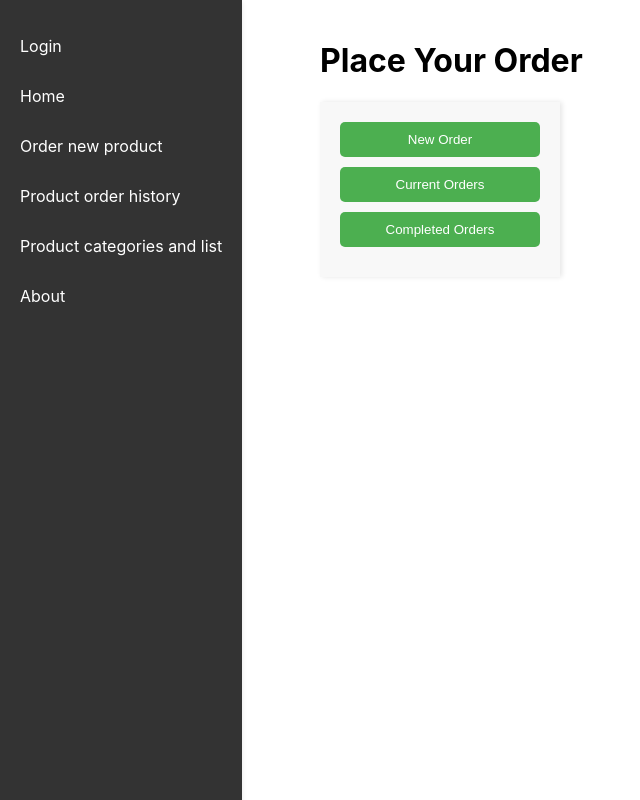
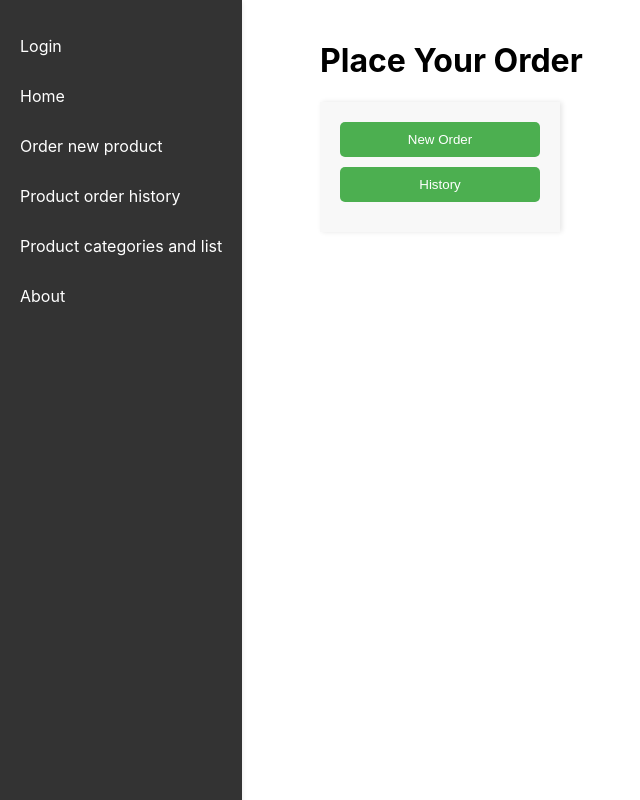
Before and after one commit to Makarovsky2222/groceries_shop_ITC, a React (Create React App) app in the folder arun-shop/: page /order in a window 1280 px wide. Shown: the whole page, without its empty margins (0-640 px from the left). Built offline with nearby package versions, Linux system fonts and the light colour scheme.

Commit message:
Remove status feature in order

```diff
--- a/arun-shop/src/components/Orders/LeftPanel.js
+++ b/arun-shop/src/components/Orders/LeftPanel.js
@@ -5,10 +5,7 @@ const LeftPanel = ({ setOrderFormOpen, setCurrentView }) => (
   <div className="left-panel">
     <button onClick={() => setOrderFormOpen(true)}>New Order</button>
     <button onClick={() => setCurrentView("currentOrders")}>
-      Current Orders
-    </button>
-    <button onClick={() => setCurrentView("completedOrders")}>
-      Completed Orders
+      History
     </button>
   </div>
 );
--- a/arun-shop/src/components/Orders/OrderList.js
+++ b/arun-shop/src/components/Orders/OrderList.js
@@ -21,7 +21,6 @@ const OrderList = ({ currentView, orders, filterAndSortOrders }) => (
           <th>Author</th>
           <th>Location</th>
           <th>Amount ($)</th>
-          <th>Status</th>
         </tr>
       </thead>
       <tbody>
@@ -33,7 +32,6 @@ const OrderList = ({ currentView, orders, filterAndSortOrders }) => (
             <td>{order.author}</td>
             <td>{order.location}</td>
             <td>{order.amount}</td>
-            <td>{order.status}</td>
           </tr>
         ))}
       </tbody>
--- a/arun-shop/src/components/Orders/OrderProduct.js
+++ b/arun-shop/src/components/Orders/OrderProduct.js
@@ -15,8 +15,7 @@ const OrderProduct = () => {
       author: "John Doe",
       location: "Location 1",
       amount: 150.0,
-      status: "Accepted",
-    },
+      },
     {
       id: "2",
       name: "Order 2",
@@ -24,7 +23,6 @@ const OrderProduct = () => {
       author: "Jane Smith",
       location: "Location 2",
       amount: 200.0,
-      status: "Delivery",
     },
   ]);
 
@@ -35,7 +33,6 @@ const OrderProduct = () => {
     author: "",
     location: "",
     amount: "",
-    status: "Accepted",
   });
 
 
@@ -70,8 +67,6 @@ const OrderProduct = () => {
           return new Date(a.date) - new Date(b.date);
         case "Author":
           return a.author.localeCompare(b.author);
-        case "Status":
-          return a.status.localeCompare(b.status);
         default:
           return 0;
       }
```
